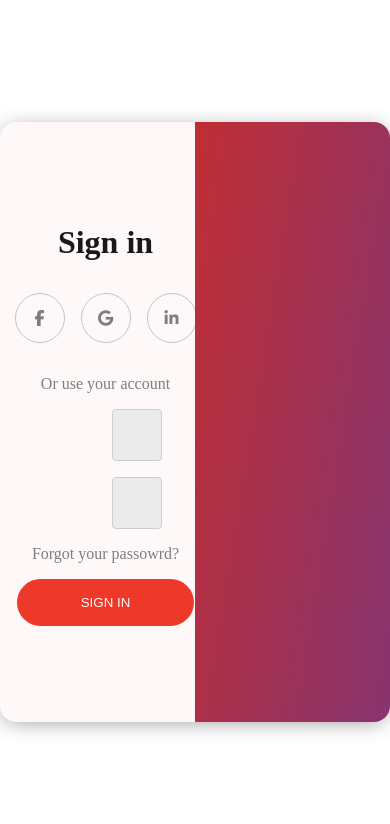
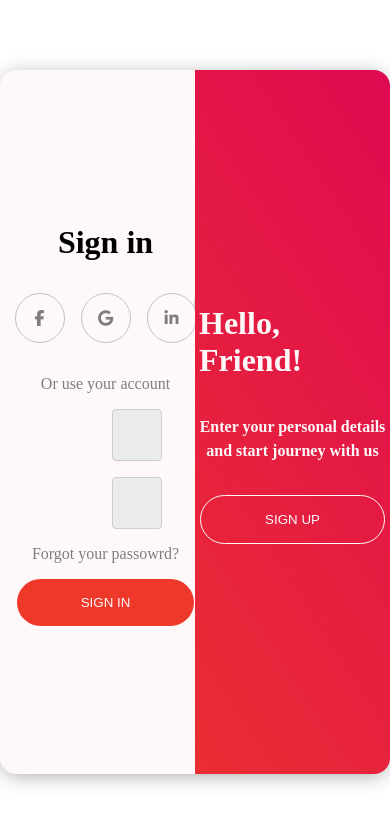
Before and after one commit to TahaEasy/SuperForm, a plain HTML site: page index.html in a window 390 px wide. Drawn offline with Linux system fonts and the light colour scheme; a web font is replaced by a local one.

Commit message:
finished but still not responsive

```diff
--- a/index.html
+++ b/index.html
@@ -16,7 +16,22 @@
   </head>
   <body>
     <div class="forms-container">
-      <div class="details-side"></div>
+      <div class="details-side">
+        <div class="details-container">
+          <div class="detail-container first-detail">
+            <h1>Hello, Friend!</h1>
+            <p>Enter your personal details and start journey with us</p>
+            <button class="btn btn-secondary form-toggler">Sign up</button>
+          </div>
+          <div class="detail-container second-detail">
+            <h1>Welcome Back!</h1>
+            <p>
+              To keep connected with us please login with your personal info
+            </p>
+            <button class="btn btn-secondary form-toggler">Sign in</button>
+          </div>
+        </div>
+      </div>
       <div class="form-side">
         <div class="text-center">
           <h1>Sign in</h1>
@@ -45,12 +60,38 @@
           <a href="#">Forgot your passowrd?</a>
         </div>
         <div class="flex-center my-4">
-          <button class="submit-button">Sign in</button>
+          <button class="btn btn-primary">Sign in</button>
         </div>
       </div>
       <div class="form-side">
-        <div class="flex-center">
-          <h1>Sign up</h1>
+        <div class="text-center">
+          <h1>Create Account</h1>
+        </div>
+        <div class="brands-container flex-center gap-4">
+          <a href="#" class="btn-brand">
+            <i class="fa-brands fa-facebook-f"></i>
+          </a>
+          <a href="#" class="btn-brand">
+            <i class="fa-brands fa-google"></i>
+          </a>
+          <a href="#" class="btn-brand">
+            <i class="fa-brands fa-linkedin-in"></i>
+          </a>
+        </div>
+        <p class="text-center">Or use your email for registration</p>
+        <div class="inputs-container">
+          <div class="input-container">
+            <input type="text" class="input" placeholder="Name" />
+          </div>
+          <div class="input-container">
+            <input type="email" class="input" placeholder="Email" />
+          </div>
+          <div class="input-container">
+            <input type="password" class="input" placeholder="Password" />
+          </div>
+        </div>
+        <div class="flex-center my-4">
+          <button class="btn btn-primary">Sign up</button>
         </div>
       </div>
     </div>
--- a/scripts.js
+++ b/scripts.js
@@ -1 +1,8 @@
-console.log("Hello World");
+const btnFormTogglers = document.querySelectorAll(".form-toggler");
+const formsContainer = document.querySelector(".forms-container");
+
+btnFormTogglers.forEach((btn) => {
+  btn.addEventListener("click", () => {
+    formsContainer.classList.toggle("toggle-form");
+  });
+});
--- a/styles.css
+++ b/styles.css
@@ -1,4 +1,4 @@
-@import url("https://fonts.googleapis.com/css2?family=Encode+Sans+Semi+Expanded:wght@100;200;300;400;500;600;700;800;900&display=swap");
+@import url("https://fonts.googleapis.com/css2?family=Encode+Sans+Semi+Expanded:wght@100;200;300;400;500;600;700;800;900&family=IBM+Plex+Sans:ital,wght@0,100..700;1,100..700&display=swap");
 
 :root {
   --color-white: #fef8f8;
@@ -6,6 +6,7 @@
   --color-dark-gray: #7e7e7e;
   --color-black: #191919;
   --color-red: #ee382a;
+  --color-purple: #df0a51;
 }
 
 body {
@@ -16,18 +17,6 @@ body {
   margin: 0;
   height: 100vh;
   background-color: white;
-}
-
-p,
-h1,
-h2,
-h3,
-h4,
-h5,
-h6,
-strong,
-span {
-  color: var(--color-black);
 }
 
 button {
@@ -162,31 +151,124 @@ a:hover {
   background-color: #dfdfdf;
 }
 
-.submit-button {
+.btn {
   text-transform: uppercase;
+  padding: 1rem 4rem;
+  border-radius: 16rem;
+  transition: all 0.1s;
+}
+.btn:hover {
+  transform: translateY(-2px);
+}
+.btn:active {
+  transform: translateY(0px);
+}
+
+.btn-primary {
   color: var(--color-white);
-  padding: 1rem 4rem;
   background-color: var(--color-red);
-  border-radius: 16rem;
   box-shadow: 0px 7px 13px -3px #33333300;
-  transition: all 0.25s;
 }
-.submit-button:hover {
+.btn-primary:hover {
   transform: translateY(-2px);
   background-color: var(--color-red);
   box-shadow: 0px 7px 13px -3px #333;
+}
+.btn-primary:active {
+  transform: translateY(0px);
+  box-shadow: 0px 0px 13px -3px #333;
+}
+
+.btn-secondary {
+  color: var(--color-white);
+  border: 1px var(--color-white) solid;
+  background-color: transparent;
+}
+.btn-secondary:hover {
+  transform: translate(0);
+}
+.btn-secondary:active {
+  transform: scale(0.95);
 }
 
 .details-side {
   position: absolute;
   top: 0;
-  inset-inline-end: 0;
+  right: 0;
   height: 100%;
   width: 50%;
-  background-image: linear-gradient(to top left, #753682 0%, #bf2e34 100%);
-  background-size: 100% 200%;
-  background-position: 0 0%;
-  /* background-position: 0 100%; */
-  transition: all 0.5s;
+  background-image: linear-gradient(
+    237deg,
+    var(--color-purple) 0%,
+    var(--color-red) 100%
+  );
+  background-size: 200% 100%;
+  background-position: 100% 0;
+  will-change: right;
+  transition: all 1s ease-in-out;
   z-index: 0;
 }
+
+.details-container {
+  position: relative;
+  display: flex;
+  justify-content: center;
+  align-items: center;
+  height: 100%;
+  width: 100%;
+  overflow: hidden;
+  transition: all 1s ease-in-out;
+}
+
+.detail-container {
+  position: absolute;
+  top: 0;
+  display: flex;
+  flex-direction: column;
+  justify-content: center;
+  align-items: center;
+  width: 100%;
+  height: 100%;
+  will-change: left;
+  transition: all 1s ease-in-out;
+}
+
+.detail-container h1 {
+  margin: 0.25rem;
+}
+
+.detail-container p {
+  margin: 2rem 0;
+  text-align: center;
+  font-size: 1rem;
+  font-weight: 600;
+  line-height: 1.5rem;
+  max-width: 300px;
+}
+
+.first-detail {
+  left: 0%;
+}
+
+.second-detail {
+  left: -100%;
+}
+
+.detail-container {
+  color: var(--color-white);
+}
+
+/* ----------------------- changes after form toggle ----------------------- */
+
+.forms-container.toggle-form .details-side {
+  right: 50%;
+  background-position: 0% 0;
+}
+
+.forms-container.toggle-form .first-detail {
+  left: 100%;
+}
+
+.forms-container.toggle-form .second-detail {
+  left: 0%;
+}
```
